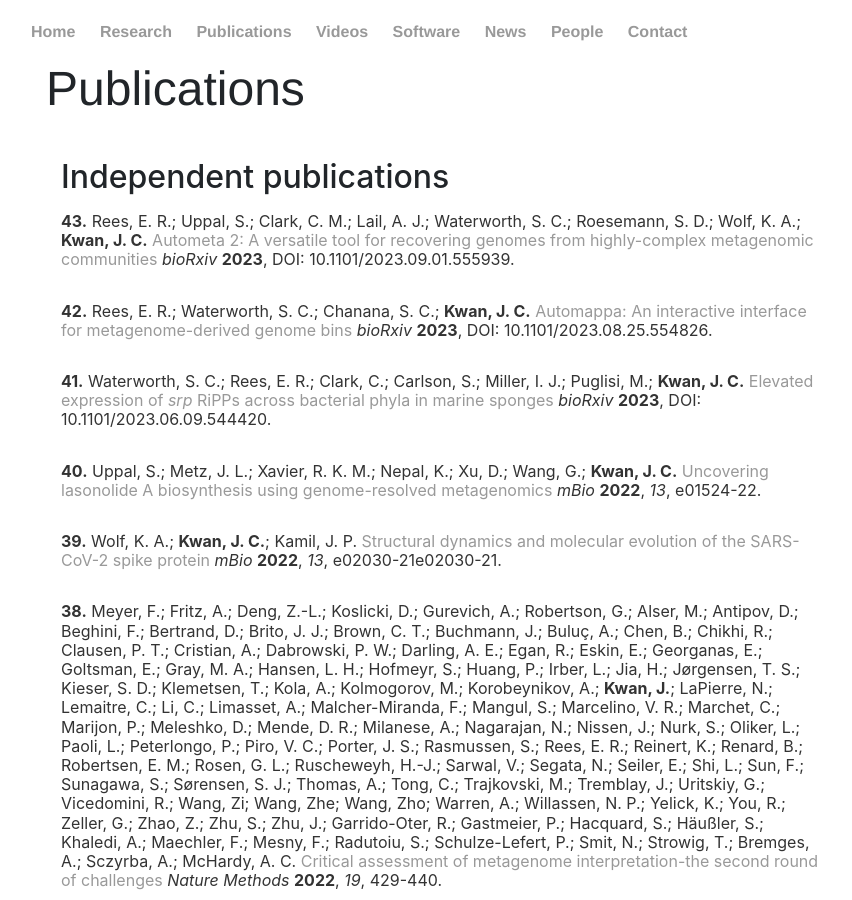
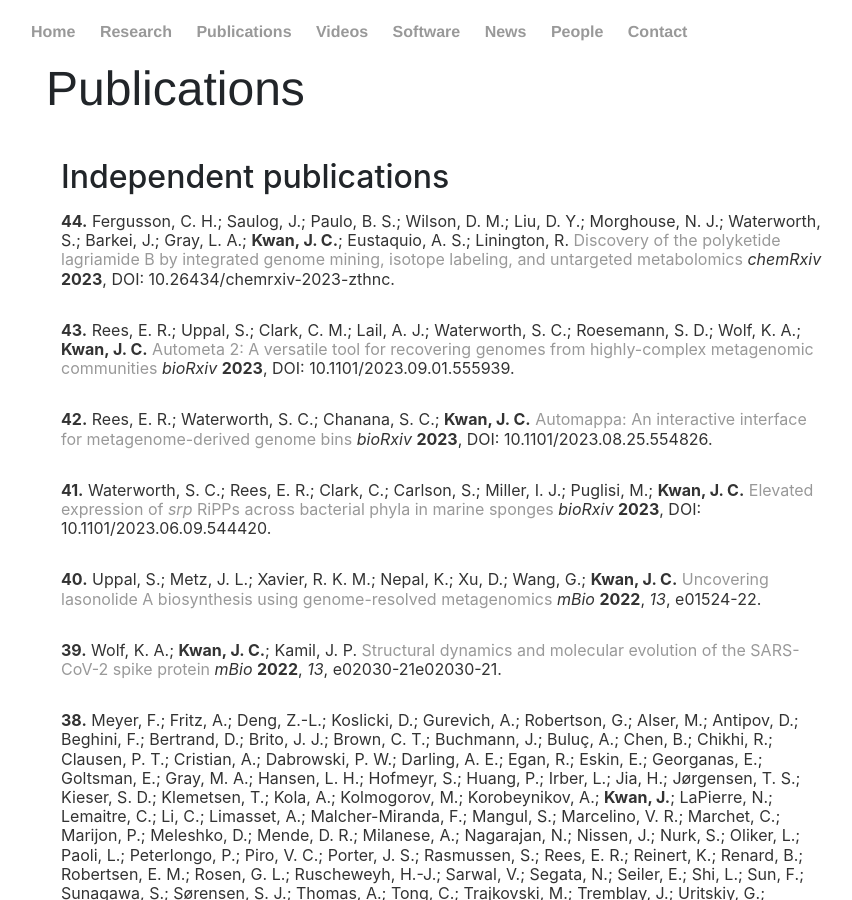
Before and after one commit to KwanLab/KwanLab.github.io, a Jekyll site: the page built from publications/index.html, in a window 1280 px wide and 900 px high. Shown: the whole window, without its empty margins (161-1013 px from the left). Built offline with Jekyll 4.4.1, drawn with Linux system fonts in a browser that asks for light colours; comment, search, counter and statistics services are not loaded.

Commit message:
Updated publications with Linington chemRxiv paper

```diff
--- a/publications/index.html
+++ b/publications/index.html
@@ -11,6 +11,16 @@ title: Publications
 <div class="row marketing">
 	<div class="col-sm-12">
 		<h2>Independent publications</h2>
+
+		<p class="small"></p>
+                <div class="row">
+                        <div class="col-sm-11">
+                                <p class="small"><strong>44.</strong> Fergusson, C. H.; Saulog, J.; Paulo, B. S.; Wilson, D. M.; Liu, D. Y.; Morghouse, N. J.; Waterworth, S.; Barkei, J.; Gray, L. A.; <strong>Kwan, J. C.</strong>; Eustaquio, A. S.; Linington, R. <a href="https://chemrxiv.org/engage/chemrxiv/article-details/653fa626c573f893f16fede4">Discovery of the polyketide lagriamide B by integrated genome mining, isotope labeling, and untargeted metabolomics</a> <em>chemRxiv</em> <strong>2023</strong>, DOI: 10.26434/chemrxiv-2023-zthnc.</p>
+                        </div>
+                        <div class="col-sm-1">
+                                <div data-badge-type="donut" data-doi="10.26434/chemrxiv-2023-zthnc" data-condensed="true" data-hide-no-mentions="true" class="altmetric-embed"></div>
+                        </div>
+                </div>
 
 		<p class="small"></p>
                 <div class="row">
```
